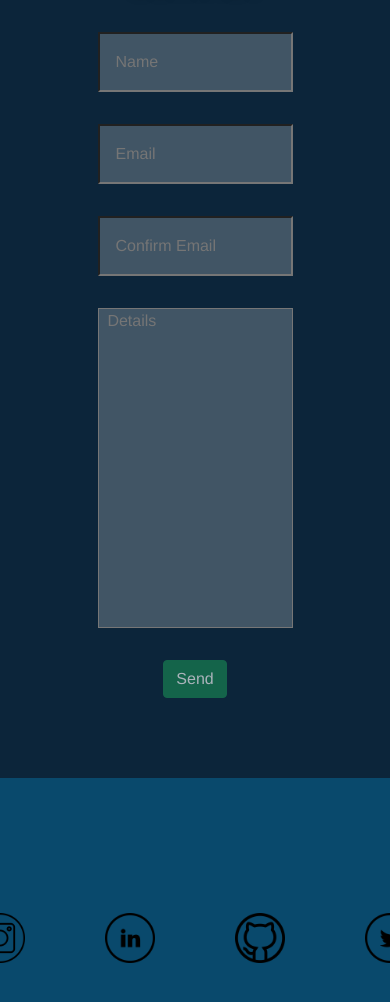
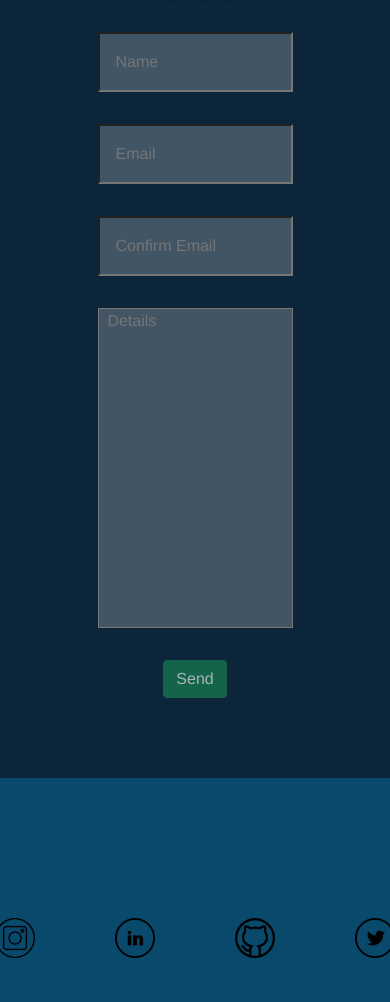
Before and after one commit to sebaactis/portfolio, a React (Create React App) app: page / in a window 390 px wide. Shown: the part 4175-5177 px from the top of the page. Built offline with nearby package versions, Linux system fonts and the light colour scheme.

Commit message:
mediaqueries 576px completas

```diff
--- a/src/scss/main.scss
+++ b/src/scss/main.scss
@@ -17,3 +17,4 @@
 @import "./mediasQueries/_about.scss";
 @import "./mediasQueries/_skills.scss";
 @import "./mediasQueries/_proyects.scss";
+@import "./mediasQueries/_footer.scss";
--- /dev/null
+++ b/src/scss/mediasQueries/_footer.scss
@@ -0,0 +1,9 @@
+@media only screen and (max-width: 576px) {
+
+    .footer {
+        .socialFooter {
+            width: 40px;
+        }
+    }
+
+}
```
